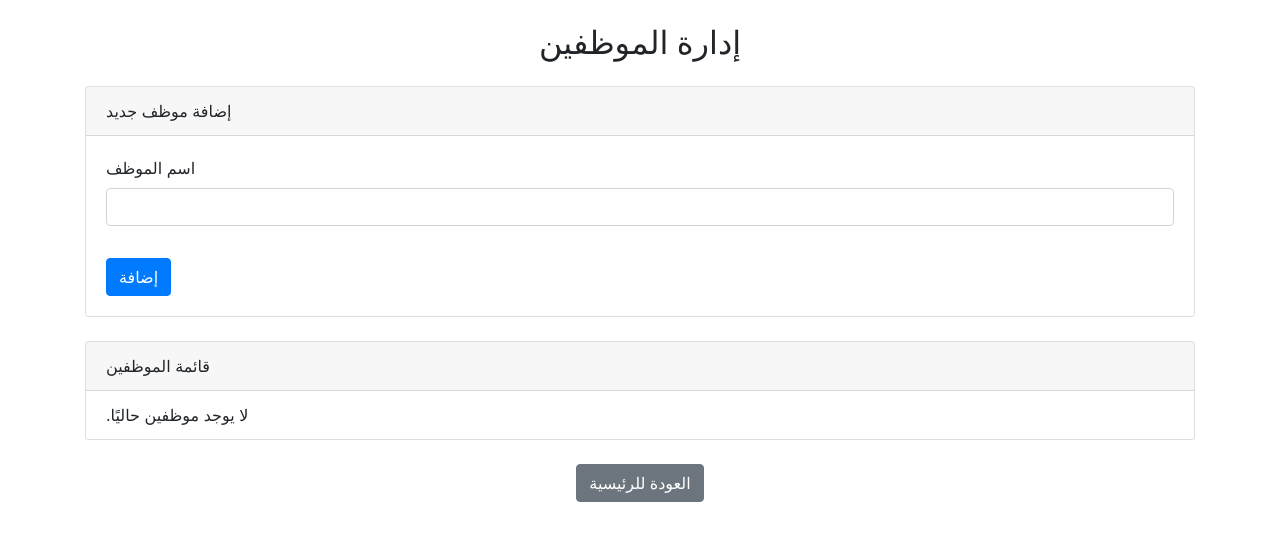
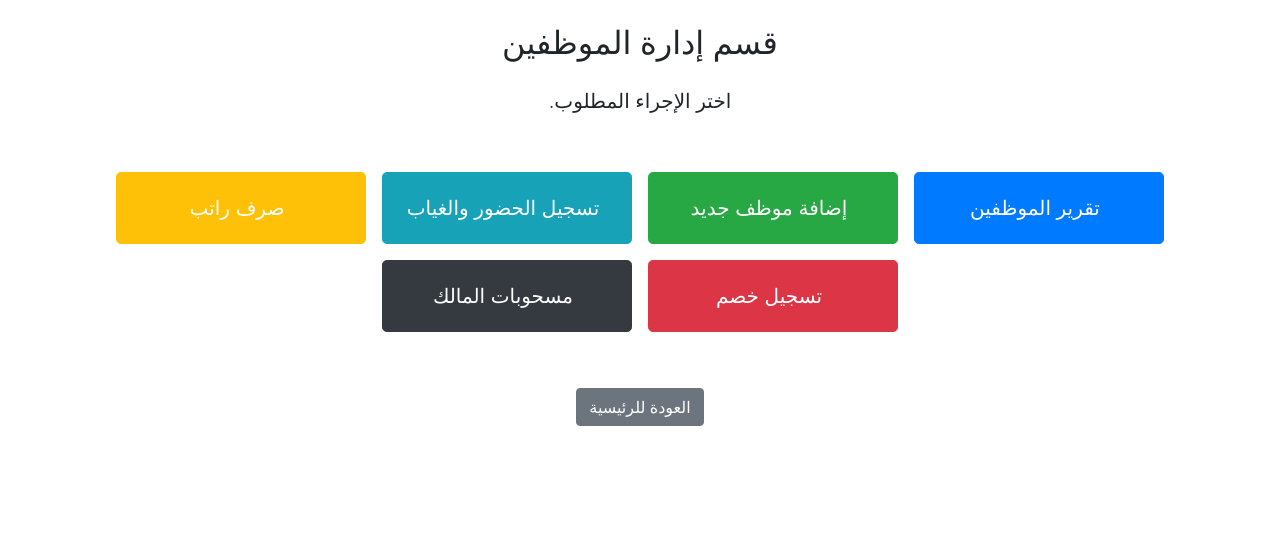
Before and after one commit to sanaa813hassan-maker/Hayah-Atelier, a Flask app: template mysite/templates/employees.html in a window 1280 px wide. Shown: the part 56-597 px from the top of the page. Run offline with Flask 3, Linux system fonts and the light colour scheme; the template is opened without the code that fills it, so the values that code supplies are empty; some libraries are stand-ins or nearby versions.

Commit message:
Fix: Remove db.create_all() and enhance employees page UI

```diff
--- a/mysite/templates/employees.html
+++ b/mysite/templates/employees.html
@@ -3,49 +3,32 @@
 {% block title %}إدارة الموظفين{% endblock %}
 
 {% block content %}
-<div class="container mt-4">
-    <h2 class="text-center mb-4">إدارة الموظفين</h2>
+<div class="container mt-4 text-center">
+    <h2 class="mb-4">قسم إدارة الموظفين</h2>
+    <p class="lead mb-5">اختر الإجراء المطلوب.</p>
 
-    <!-- رسائل Flash -->
-    {% with messages = get_flashed_messages(with_categories=true) %}
-        {% if messages %}
-            {% for category, message in messages %}
-                <div class="alert alert-{{ category }} text-right" role="alert">
-                    {{ message }}
-                </div>
-            {% endfor %}
-        {% endif %}
-    {% endwith %}
-
-    <div class="card">
-        <div class="card-header">
-            إضافة موظف جديد
-        </div>
-        <div class="card-body">
-            <form action="{{ url_for('add_employee') }}" method="POST">
-                <div class="form-group">
-                    <label for="employee_name">اسم الموظف</label>
-                    <input type="text" class="form-control" id="employee_name" name="employee_name" required>
-                </div>
-                <button type="submit" class="btn btn-primary mt-3">إضافة</button>
-            </form>
-        </div>
+    <div class="d-flex justify-content-center flex-wrap">
+        <a href="{{ url_for('employee_report') }}" class="btn btn-primary btn-lg m-2" style="width: 250px; padding: 20px;">
+            <i class="fas fa-file-alt mr-2"></i> تقرير الموظفين
+        </a>
+        <a href="{{ url_for('add_employee') }}" class="btn btn-success btn-lg m-2" style="width: 250px; padding: 20px;">
+            <i class="fas fa-user-plus mr-2"></i> إضافة موظف جديد
+        </a>
+        <a href="{{ url_for('manage_attendance') }}" class="btn btn-info btn-lg m-2" style="width: 250px; padding: 20px;">
+            <i class="fas fa-calendar-check mr-2"></i> تسجيل الحضور والغياب
+        </a>
+        <a href="{{ url_for('add_payment') }}" class="btn btn-warning btn-lg m-2" style="width: 250px; padding: 20px; color: #fff;">
+            <i class="fas fa-money-bill-wave mr-2"></i> صرف راتب
+        </a>
+         <a href="{{ url_for('add_deduction') }}" class="btn btn-danger btn-lg m-2" style="width: 250px; padding: 20px;">
+            <i class="fas fa-minus-circle mr-2"></i> تسجيل خصم
+        </a>
+        <a href="{{ url_for('add_withdrawal') }}" class="btn btn-dark btn-lg m-2" style="width: 250px; padding: 20px;">
+            <i class="fas fa-wallet mr-2"></i> مسحوبات المالك
+        </a>
     </div>
 
-    <div class="card mt-4">
-        <div class="card-header">
-            قائمة الموظفين
-        </div>
-        <ul class="list-group list-group-flush">
-            {% for emp in employees %}
-                <li class="list-group-item">{{ emp }}</li>
-            {% else %}
-                <li class="list-group-item">لا يوجد موظفين حاليًا.</li>
-            {% endfor %}
-        </ul>
-    </div>
-
-    <div class="mt-4 text-center">
+    <div class="mt-5">
         <a href="{{ url_for('index') }}" class="btn btn-secondary">العودة للرئيسية</a>
     </div>
 </div>
```
